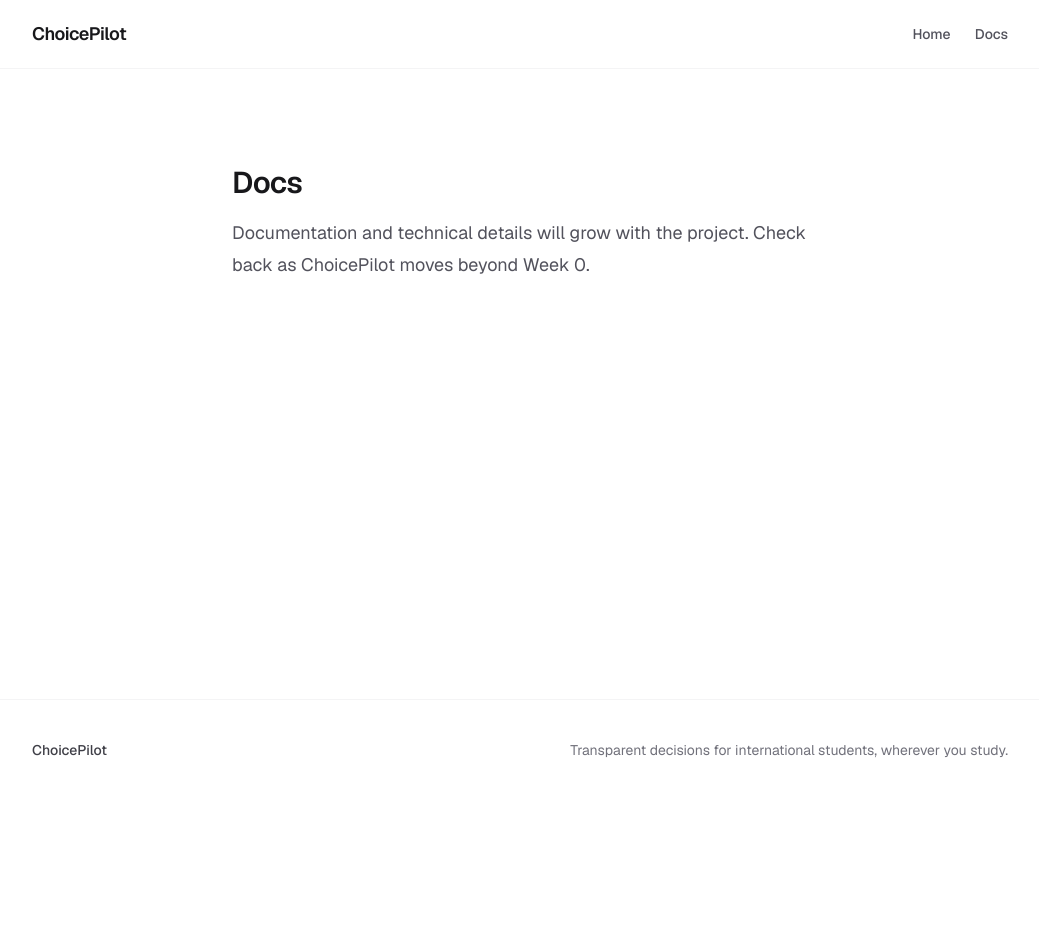
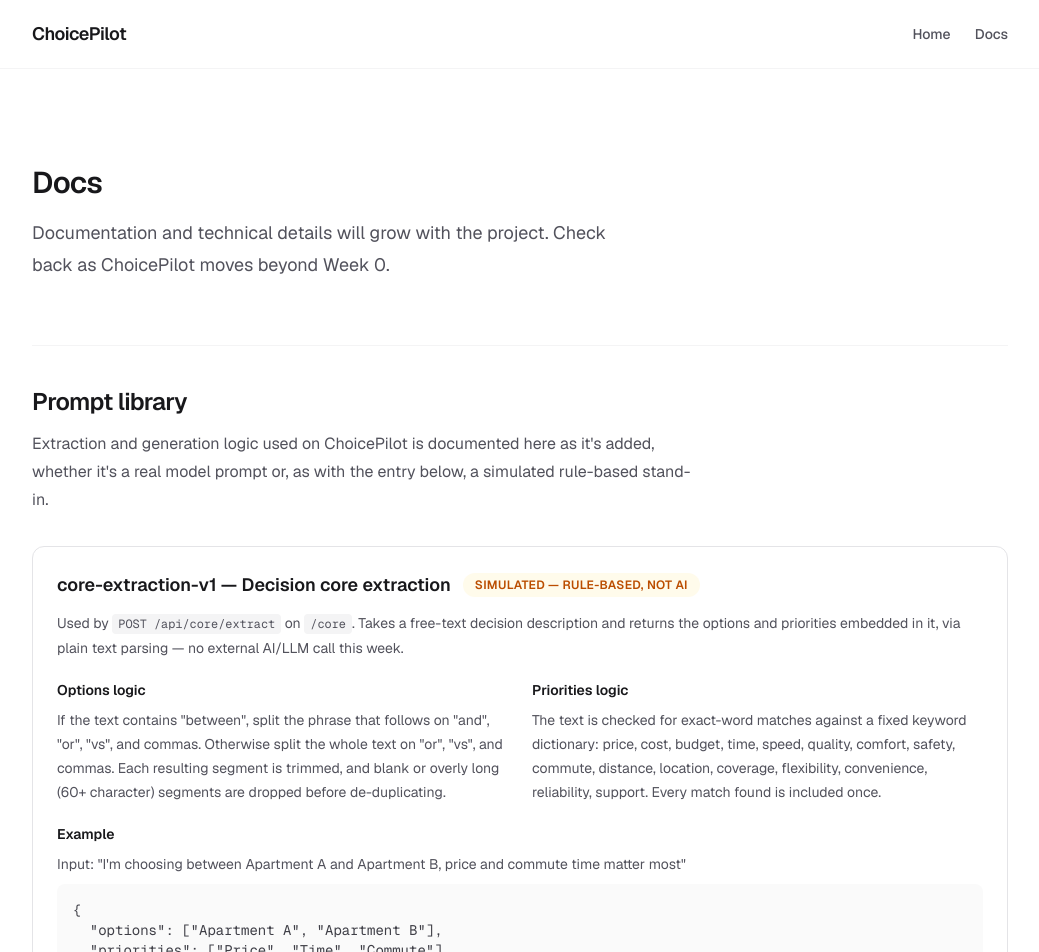
Before and after one commit to nedfau/choicepilot, a Next.js app: page /docs in a window 1280 px wide. Shown: the top 952 px of the page, without its empty margins (120-1159 px from the left). Before the commit the page ends 800 px from the top, so only its background shows below. Built offline with nearby package versions, Linux system fonts and the light colour scheme.

Commit message:
Document core extraction as a prompt library entry
Adds a Prompt library section to /docs with the core-extraction-v1 entry: the exact options/priorities logic used by /api/core/extract, labeled Simulated, with a worked example.

```diff
--- a/src/app/docs/page.tsx
+++ b/src/app/docs/page.tsx
@@ -14,6 +14,83 @@ export default function Docs() {
         Documentation and technical details will grow with the project. Check
         back as ChoicePilot moves beyond Week 0.
       </p>
+
+      <section className="mt-16 border-t border-zinc-100 pt-10">
+        <h2 className="text-2xl font-semibold tracking-tight text-zinc-900">
+          Prompt library
+        </h2>
+        <p className="mt-3 max-w-2xl text-base leading-7 text-zinc-600">
+          Extraction and generation logic used on ChoicePilot is documented
+          here as it&apos;s added, whether it&apos;s a real model prompt or,
+          as with the entry below, a simulated rule-based stand-in.
+        </p>
+
+        <div className="mt-8 rounded-xl border border-zinc-200 p-6">
+          <div className="flex flex-wrap items-center gap-3">
+            <h3 className="text-lg font-semibold text-zinc-900">
+              core-extraction-v1 — Decision core extraction
+            </h3>
+            <span className="inline-flex items-center rounded-full bg-amber-50 px-3 py-1 text-xs font-semibold uppercase tracking-wide text-amber-700">
+              Simulated — rule-based, not AI
+            </span>
+          </div>
+          <p className="mt-3 text-sm leading-6 text-zinc-600">
+            Used by <code className="rounded bg-zinc-100 px-1.5 py-0.5 text-[0.85em]">POST /api/core/extract</code> on{" "}
+            <code className="rounded bg-zinc-100 px-1.5 py-0.5 text-[0.85em]">/core</code>.
+            Takes a free-text decision description and returns the options
+            and priorities embedded in it, via plain text parsing — no
+            external AI/LLM call this week.
+          </p>
+
+          <div className="mt-5 grid gap-6 sm:grid-cols-2">
+            <div>
+              <h4 className="text-sm font-semibold text-zinc-900">
+                Options logic
+              </h4>
+              <p className="mt-2 text-sm leading-6 text-zinc-600">
+                If the text contains &quot;between&quot;, split the phrase
+                that follows on &quot;and&quot;, &quot;or&quot;,
+                &quot;vs&quot;, and commas. Otherwise split the whole text on
+                &quot;or&quot;, &quot;vs&quot;, and commas. Each resulting
+                segment is trimmed, and blank or overly long (60+ character)
+                segments are dropped before de-duplicating.
+              </p>
+            </div>
+            <div>
+              <h4 className="text-sm font-semibold text-zinc-900">
+                Priorities logic
+              </h4>
+              <p className="mt-2 text-sm leading-6 text-zinc-600">
+                The text is checked for exact-word matches against a fixed
+                keyword dictionary: price, cost, budget, time, speed,
+                quality, comfort, safety, commute, distance, location,
+                coverage, flexibility, convenience, reliability, support.
+                Every match found is included once.
+              </p>
+            </div>
+          </div>
+
+          <div className="mt-5">
+            <h4 className="text-sm font-semibold text-zinc-900">Example</h4>
+            <p className="mt-2 text-sm leading-6 text-zinc-600">
+              Input: &quot;I&apos;m choosing between Apartment A and
+              Apartment B, price and commute time matter most&quot;
+            </p>
+            <pre className="mt-2 overflow-x-auto rounded-lg bg-zinc-50 p-4 text-sm text-zinc-700">
+{`{
+  "options": ["Apartment A", "Apartment B"],
+  "priorities": ["Price", "Time", "Commute"]
+}`}
+            </pre>
+          </div>
+
+          <p className="mt-5 text-sm leading-6 text-zinc-500">
+            Routing this through an API route, even while simulated, keeps
+            the seam open to swap in a real model call in a later week
+            without changing the /core frontend.
+          </p>
+        </div>
+      </section>
     </div>
   );
 }
```
